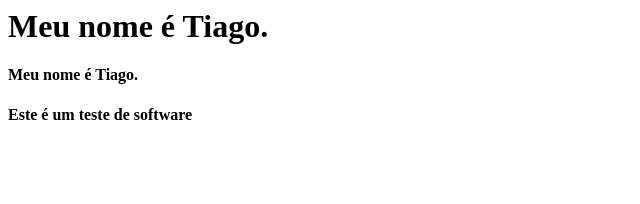
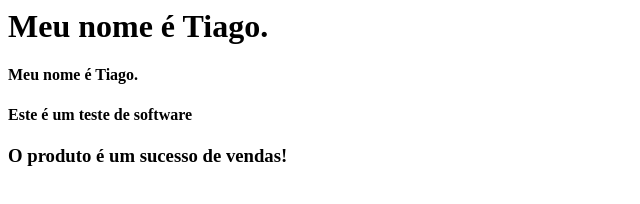
Before and after one commit to tiagoworking5/PROJETO_WEB_FRONT, a plain HTML site: page index.html in a window 1280 px wide. Shown: the whole page, without its empty margins (0-640 px from the left). Drawn offline with Linux system fonts and the light colour scheme.

Commit message:
PROJETO_WEB_FRONT: MainGestor | add de frase de vendas

```diff
--- a/index.html
+++ b/index.html
@@ -6,3 +6,5 @@
 <h4>Meu nome é Tiago.<h4>
 
 <p>Este é um teste de software</p>
+
+<h3>O produto é um sucesso de vendas!</3>
```
